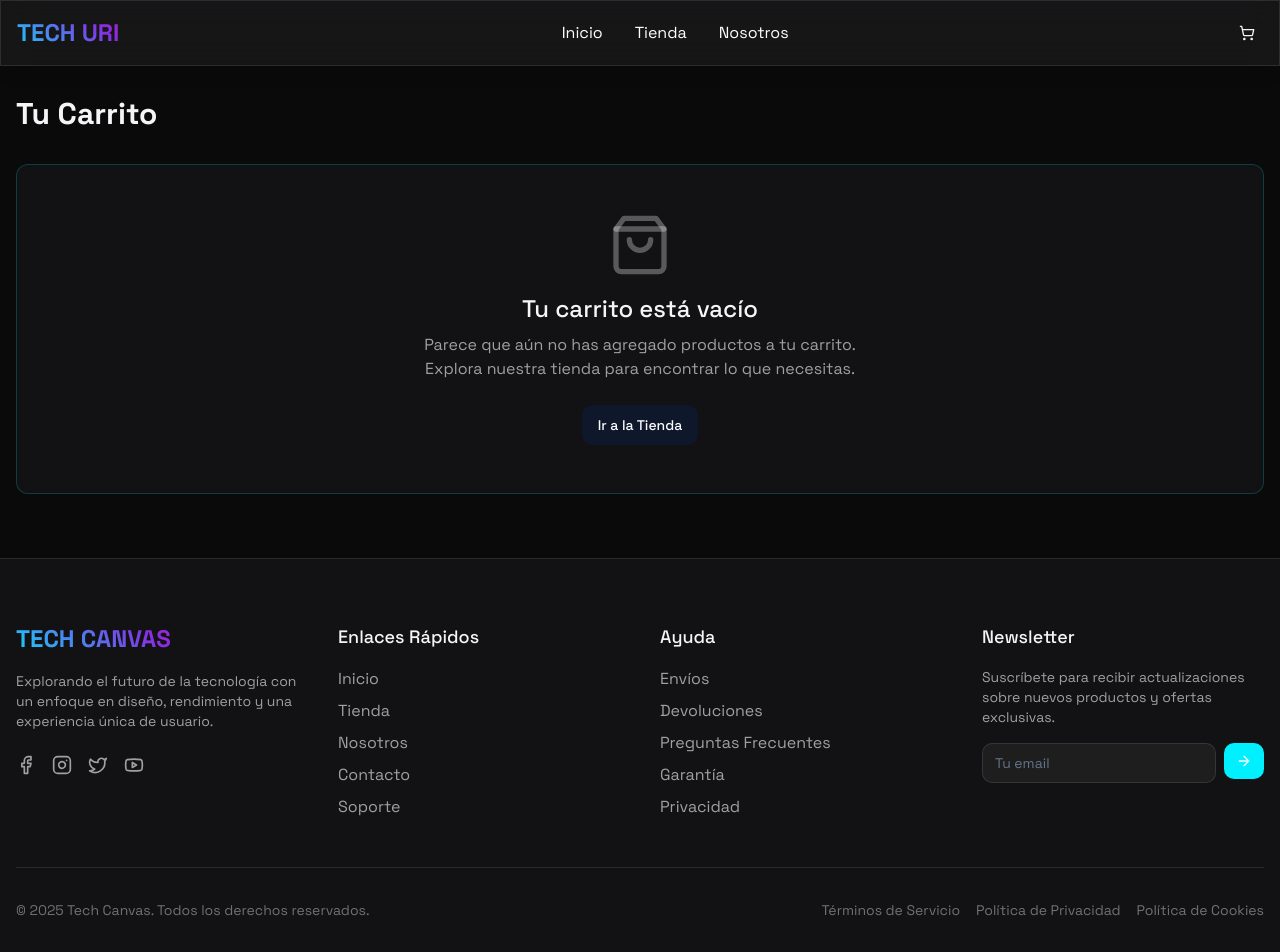
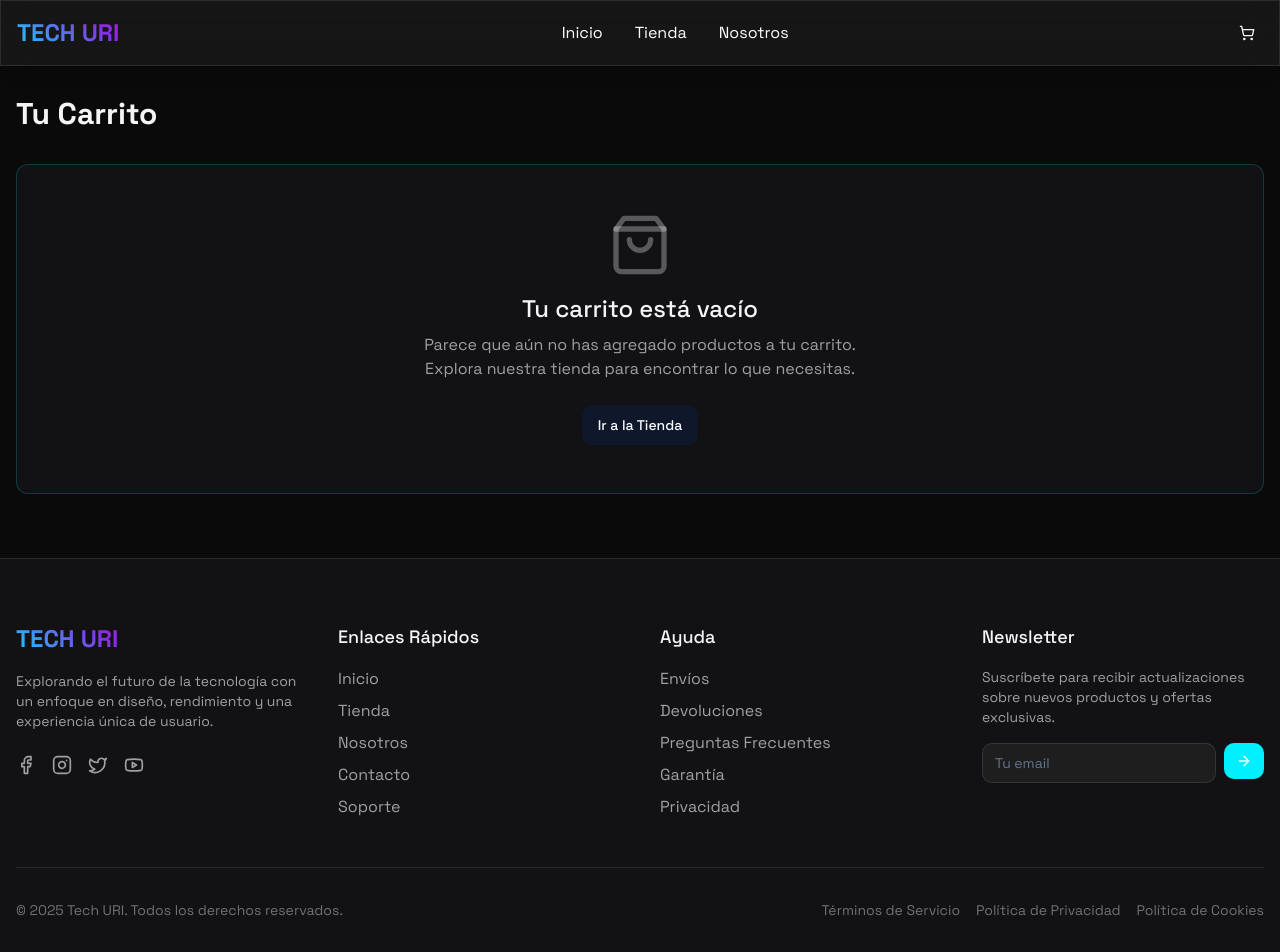
Before and after one commit to AgustinU28/digital-canvas-emporium, a React (Vite) app: page /cart in a window 1280 px wide. Built offline with nearby package versions, Linux system fonts and the light colour scheme.

Commit message:
Fix: Replace "TECH CANVAS" with "TECH URI"
- Replaced all instances of "TECH CANVAS" with "TECH URI".
- Added placeholder images.
- Fixed the "Finalizar Compra" button in the cart.

```diff
--- a/src/components/CartItem.tsx
+++ b/src/components/CartItem.tsx
@@ -42,7 +42,7 @@ const CartItem = ({ item }: CartItemProps) => {
     <div className="tech-card p-4 flex flex-col sm:flex-row items-start gap-4 mb-4">
       <div className="w-full sm:w-24 aspect-square bg-white/5 rounded-lg overflow-hidden flex-shrink-0">
         <img
-          src={product.mainImage}
+          src={product.mainImage || "https://images.unsplash.com/photo-1581092795360-fd1ca04f0952?w=800&auto=format&fit=crop"}
           alt={product.title}
           className="w-full h-full object-cover"
         />
--- a/src/components/Footer.tsx
+++ b/src/components/Footer.tsx
@@ -12,7 +12,7 @@ const Footer = () => {
           {/* Logo & Info */}
           <div>
             <Link to="/" className="inline-block">
-              <h2 className="text-2xl font-bold text-gradient mb-4">TECH CANVAS</h2>
+              <h2 className="text-2xl font-bold text-gradient mb-4">TECH URI</h2>
             </Link>
             <p className="text-sm text-white/60 mb-6">
               Explorando el futuro de la tecnología con un enfoque en diseño,
@@ -99,7 +99,7 @@ const Footer = () => {
 
         <div className="border-t border-white/10 mt-12 pt-8 flex flex-col md:flex-row justify-between items-center">
           <p className="text-sm text-white/40 mb-4 md:mb-0">
-            &copy; {new Date().getFullYear()} Tech Canvas. Todos los derechos reservados.
+            &copy; {new Date().getFullYear()} Tech URI. Todos los derechos reservados.
           </p>
           <div className="flex flex-wrap gap-4 justify-center md:justify-end">
             <Link to="/terms" className="text-sm text-white/40 hover:text-white">
--- a/src/components/checkout/OrderSummary.tsx
+++ b/src/components/checkout/OrderSummary.tsx
@@ -18,7 +18,11 @@ const OrderSummary = () => {
         {cartItems.map((item) => (
           <div key={item.product.id} className="flex items-center gap-3">
             <div className="w-16 h-16 bg-white/5 rounded-md overflow-hidden flex-shrink-0">
-              <img src={item.product.mainImage} alt={item.product.title} className="w-full h-full object-cover" />
+              <img
+                src={item.product.mainImage || "https://images.unsplash.com/photo-1581092795360-fd1ca04f0952?w=800&auto=format&fit=crop"}
+                alt={item.product.title}
+                className="w-full h-full object-cover"
+              />
             </div>
             <div className="flex-grow">
               <p className="font-medium text-sm">{item.product.title}</p>
--- a/src/pages/Cart.tsx
+++ b/src/pages/Cart.tsx
@@ -30,6 +30,8 @@ const Cart = () => {
       });
       return;
     }
+
+    // Explicitly navigate to checkout
     navigate("/checkout");
   };
 
@@ -98,6 +100,7 @@ const Cart = () => {
                   <Button
                     className="w-full bg-neon-blue hover:bg-neon-blue/90"
                     onClick={handleCheckout}
+                    type="button"
                   >
                     <ShoppingBag className="mr-2 h-4 w-4" />
                     Finalizar Compra
--- a/src/pages/Index.tsx
+++ b/src/pages/Index.tsx
@@ -21,7 +21,7 @@ const Index = () => {
     <div className="bg-dark min-h-screen flex flex-col">
       {loading ? (
         <div className="fixed inset-0 flex items-center justify-center bg-dark z-50">
-          <div className="text-3xl font-bold text-gradient">TECH CANVAS</div>
+          <div className="text-3xl font-bold text-gradient">TECH URI</div>
         </div>
       ) : (
         <>
```
